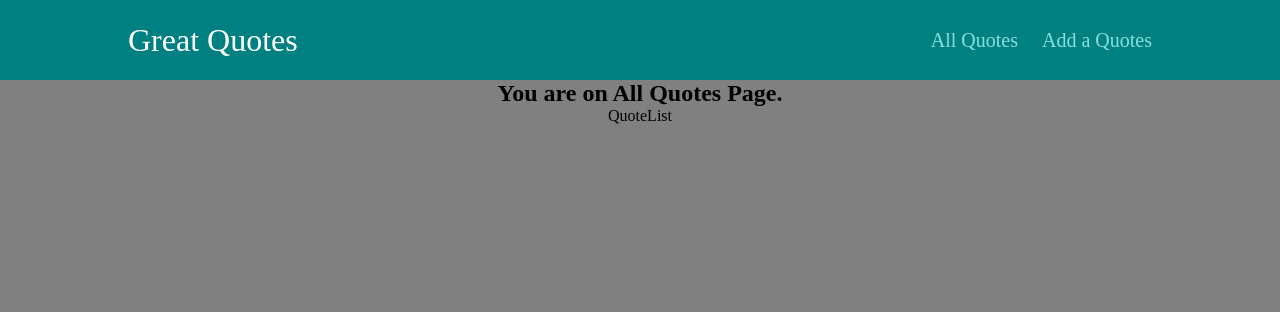
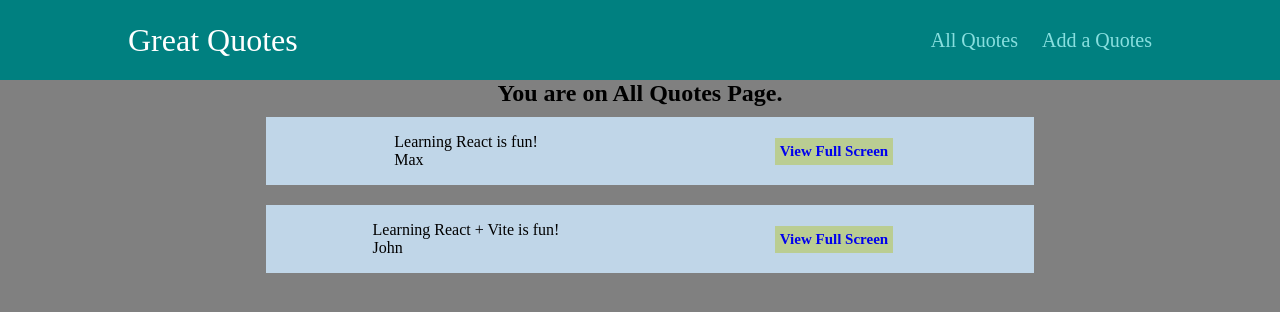
Before and after one commit to CoolShivas/React_Quotes, a React (Vite) app in the folder great_quotes/: page /quotes in a window 1280 px wide. Shown: the top 312 px of the page. Built offline with nearby package versions, Linux system fonts and the light colour scheme.

Commit message:
QuoteItems_and_QuoteList_formed_by_using_MapMethod

```diff
--- a/great_quotes/src/components/quotes/QuoteForm.jsx
+++ b/great_quotes/src/components/quotes/QuoteForm.jsx
@@ -1,3 +1,4 @@
+import classes from "./QuoteForm.module.css";
 import { useRef } from "react";
 
 
@@ -19,25 +20,25 @@ const QuoteForm = ({additionOfQuotesABC}) => {
     };
 
   return (
-    <form className="form" onSubmit={handlerOnSubmitForm}>
-        <div className="loading">
+    <form className={classes.quote_form} onSubmit={handlerOnSubmitForm}>
+        <div className={classes.quoteForm_loading}>
             Loading...
         </div>
 
-        <div className="control">
+        <div className={classes.control}>
             <label htmlFor="author"> Author </label>
             <input type="text" id="author"
             ref={authorInputRef}/>
         </div>
 
-        <div className="control">
+        <div className={classes.control}>
             <label htmlFor="text"> Text </label>
             <textarea name="text" id="text" cols="30" rows="5" ref={textInputRef}
             ></textarea>
         </div>
 
-        <div className="control">
-           <button className="add_quote__btn" type="submit"> Add Quote </button>
+        <div className={classes.control}>
+           <button className={classes.add_quote__btn} type="submit"> Add Quote </button>
         </div>
     </form>
   )
--- /dev/null
+++ b/great_quotes/src/components/quotes/QuoteForm.module.css
@@ -0,0 +1,25 @@
+.quote_form{
+    background-color: #DDDDDD;
+    display: flex;
+    flex-direction: column;
+
+     position: relative;
+     width: 50%;
+     height: auto;
+
+     & .control{
+        & label{
+            display: block;
+            font-size: 18px;
+            font-weight: 300;
+        }
+     }
+
+     & .add_quote__btn{
+        background-color: #E2F4C5;
+        padding: 2px 15px;
+        margin-bottom: 10px;
+        margin-top: 10px;
+        border: 0.5px solid black;
+     }
+}
--- /dev/null
+++ b/great_quotes/src/components/quotes/QuoteItems.jsx
@@ -0,0 +1,20 @@
+import classes from "./QuoteItems.module.css";
+import {Link} from "react-router-dom";
+
+const QuoteItems = ({textABC, authorABC, idABC}) => {
+  return (
+    <li className={classes.quote_items__div}>
+        <figure>
+            <blockquote>
+                <p> {textABC} </p>
+            </blockquote>
+            <figcaption> {authorABC} </figcaption>
+        </figure>
+    <Link className={classes.btn_link__quoteItems} to={`/quotes/${idABC}`}>
+        View Full Screen
+    </Link>
+    </li>
+  )
+}
+
+export default QuoteItems;
--- /dev/null
+++ b/great_quotes/src/components/quotes/QuoteItems.module.css
@@ -0,0 +1,31 @@
+.quote_items__div{
+    /* background-color: orange; */
+    background-color: #C0D6E8;
+    margin: 10px;
+    padding: 1rem;
+    display: grid;
+    grid-template-columns: repeat(2,1fr);
+    place-items: center;
+
+    position: relative;
+    width: 60%;
+    left: 20%;
+
+
+    & figcaption{
+        float: left;
+    }
+}
+
+.btn_link__quoteItems{
+    float: right;
+    display: flex;
+    align-items: center;
+    text-decoration: none;
+    /* background-color: red; */
+    padding: 5px;
+    background-color: #BACD92;
+    font-size: 15px;
+    font-weight: 600;
+
+}
--- a/great_quotes/src/components/quotes/QuoteList.jsx
+++ b/great_quotes/src/components/quotes/QuoteList.jsx
@@ -1,8 +1,17 @@
+import classes from "./QuoteList.module.css";
+import QuoteItems from "./QuoteItems";
 
-
-const QuoteList = () => {
+const QuoteList = ({dummyData}) => {
   return (
-    <div>QuoteList</div>
+    <ul className={classes.quote_list__div}>
+      {dummyData.map((arr)=>{
+        return <QuoteItems key={arr}
+        idABC={arr.id}
+        authorABC={arr.author}
+        textABC={arr.text}
+        ></QuoteItems>
+      })}
+    </ul>
   )
 }
 
--- /dev/null
+++ b/great_quotes/src/components/quotes/QuoteList.module.css
@@ -0,0 +1,5 @@
+.quote_list__div{
+    /* background-color: red; */
+    display: flex;
+    flex-direction: column;
+}
```
